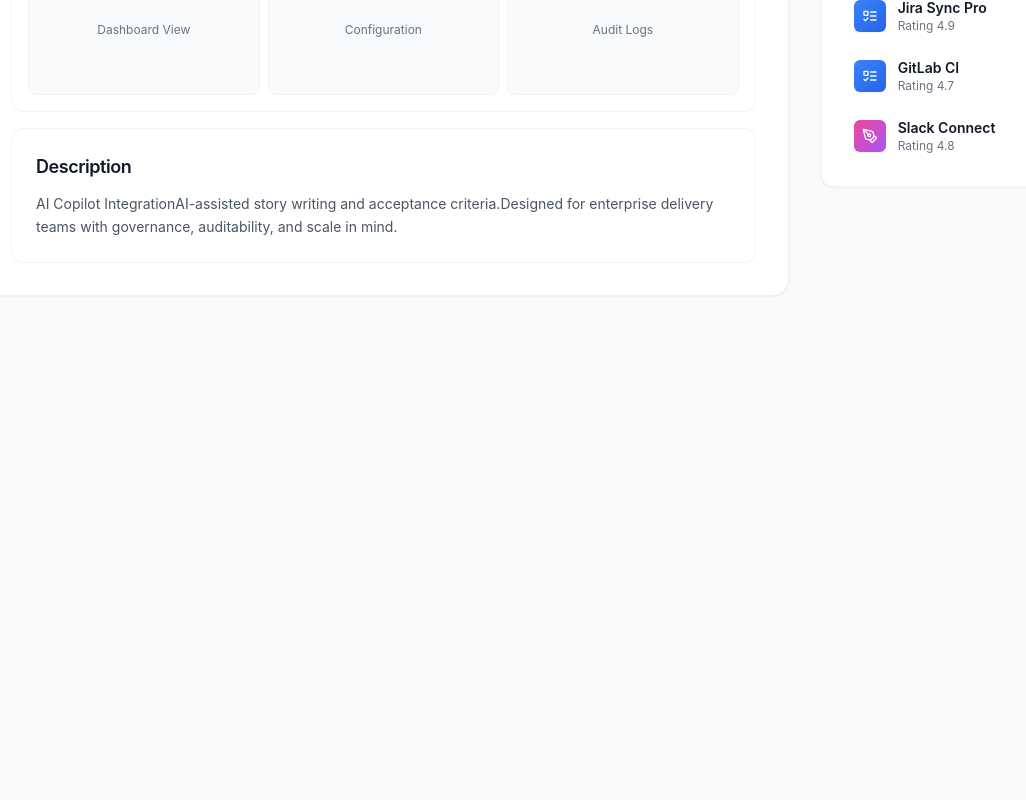
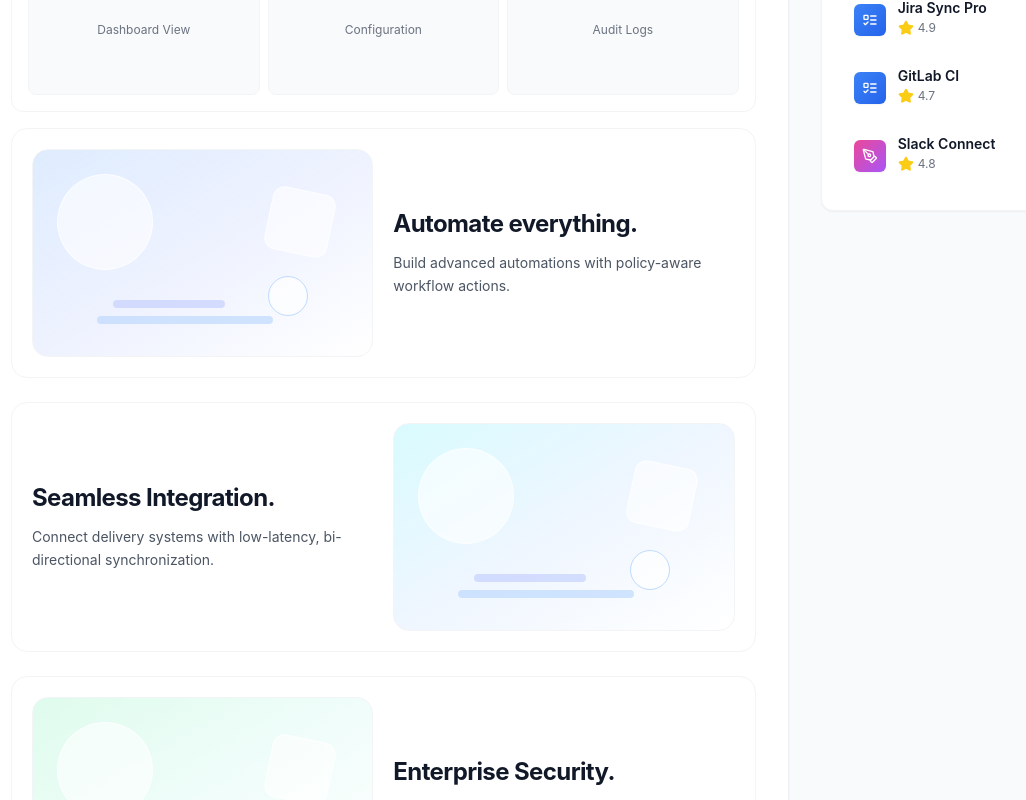
Before and after one commit to Jinming7/ones-marketplace, a Next.js app in the folder frontend/: page /app/copilot in a window 1280 px wide. Shown: the part 1160-1960 px from the top of the page, without its empty margins (46-1072 px from the left). Before the commit the page ends 1488 px from the top, so only its background shows below. Built offline with nearby package versions, Linux system fonts and the light colour scheme.

Commit message:
fix(ui): use filled rating star in similar apps widget

```diff
--- a/frontend/src/components/AppDetailPage.tsx
+++ b/frontend/src/components/AppDetailPage.tsx
@@ -78,6 +78,51 @@ function MarkdownDescription({ blocks }: { blocks: string[] }) {
           <p key={index}>{line}</p>
         ))}
       </div>
+    </div>
+  );
+}
+
+function SpotlightIllustration({ index }: { index: number }) {
+  const tones = [
+    "from-blue-100/90 via-indigo-50 to-white",
+    "from-cyan-100/80 via-blue-50 to-white",
+    "from-emerald-100/70 via-teal-50 to-white"
+  ];
+
+  return (
+    <div className={`relative h-52 overflow-hidden rounded-2xl border border-gray-100 bg-gradient-to-br ${tones[index % tones.length]}`}>
+      <div className="absolute left-6 top-6 h-24 w-24 rounded-full border border-white/70 bg-white/60" />
+      <div className="absolute right-10 top-10 h-16 w-16 rounded-xl border border-white/70 bg-white/60 rotate-12" />
+      <div className="absolute bottom-8 left-16 h-2 w-44 rounded bg-blue-200/70" />
+      <div className="absolute bottom-12 left-20 h-2 w-28 rounded bg-indigo-200/70" />
+      <div className="absolute right-16 bottom-10 h-10 w-10 rounded-full border border-blue-200 bg-white/70" />
+    </div>
+  );
+}
+
+function FeatureSpotlightRows({
+  features
+}: {
+  features: { title: string; description: string }[];
+}) {
+  return (
+    <div className="space-y-6">
+      {features.map((feature, index) => (
+        <article
+          key={feature.title}
+          className={`grid gap-5 rounded-2xl border border-gray-100 bg-white p-5 md:grid-cols-2 ${
+            index % 2 === 1 ? "md:[&>div:first-child]:order-2 md:[&>div:last-child]:order-1" : ""
+          }`}
+        >
+          <div>
+            <SpotlightIllustration index={index} />
+          </div>
+          <div className="flex flex-col justify-center">
+            <h3 className="tracking-tight text-2xl font-bold text-gray-900">{feature.title}</h3>
+            <p className="mt-3 text-sm leading-relaxed text-gray-600">{feature.description}</p>
+          </div>
+        </article>
+      ))}
     </div>
   );
 }
@@ -392,7 +437,10 @@ function SidebarWidgets({ selectedHosting, app }: { selectedHosting: HostingKind
               <AppIcon name={item.name} sizeClassName="h-8 w-8 rounded-md" iconClassName="h-4 w-4" />
               <div className="min-w-0">
                 <p className="truncate text-sm font-semibold text-gray-900">{item.name}</p>
-                <p className="text-xs text-gray-500">Rating {item.rating}</p>
+                <p className="inline-flex items-center gap-1 text-xs text-gray-500">
+                  <Star className="h-4 w-4 fill-yellow-400 text-yellow-400" />
+                  {item.rating}
+                </p>
               </div>
             </Link>
           ))}
@@ -420,6 +468,17 @@ export function AppDetailPage({ app, onBackHome }: AppDetailPageProps) {
   const estimatedText = `$${(isAnnual ? yearlyEstimate : monthlyEstimate).toLocaleString()}/${isAnnual ? "yr" : "mo"}`;
 
   const descriptionBlocks = useMemo(() => markdownToBlocks(app?.longDescription ?? ""), [app?.longDescription]);
+  const featureRows = useMemo(
+    () =>
+      app?.featureSpotlights && app.featureSpotlights.length
+        ? app.featureSpotlights.map((item) => ({ title: item.title, description: item.description }))
+        : [
+            { title: "Automate everything.", description: "Build advanced automations with policy-aware workflow actions." },
+            { title: "Seamless Integration.", description: "Connect delivery systems with low-latency, bi-directional synchronization." },
+            { title: "Enterprise Security.", description: "Control access and auditing with hardened enterprise-grade safeguards." }
+          ],
+    [app?.featureSpotlights]
+  );
 
   if (!app) {
     return (
@@ -442,6 +501,7 @@ export function AppDetailPage({ app, onBackHome }: AppDetailPageProps) {
           <h2 className="tracking-tight text-xl font-bold text-gray-900">Overview</h2>
           <FeatureHighlights />
           <MediaGallery images={app.detailImages} />
+          <FeatureSpotlightRows features={featureRows} />
           <MarkdownDescription blocks={descriptionBlocks} />
         </section>
       );
```
